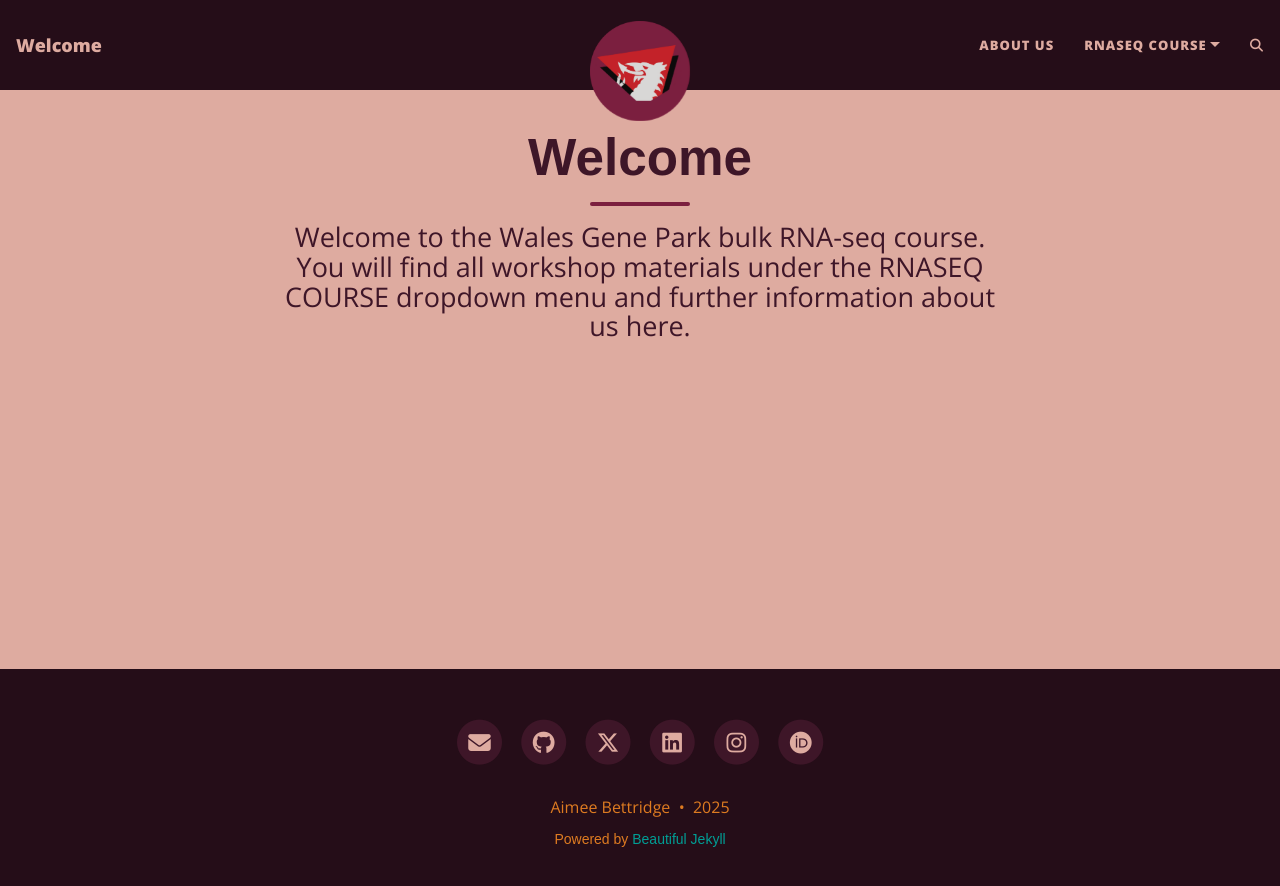
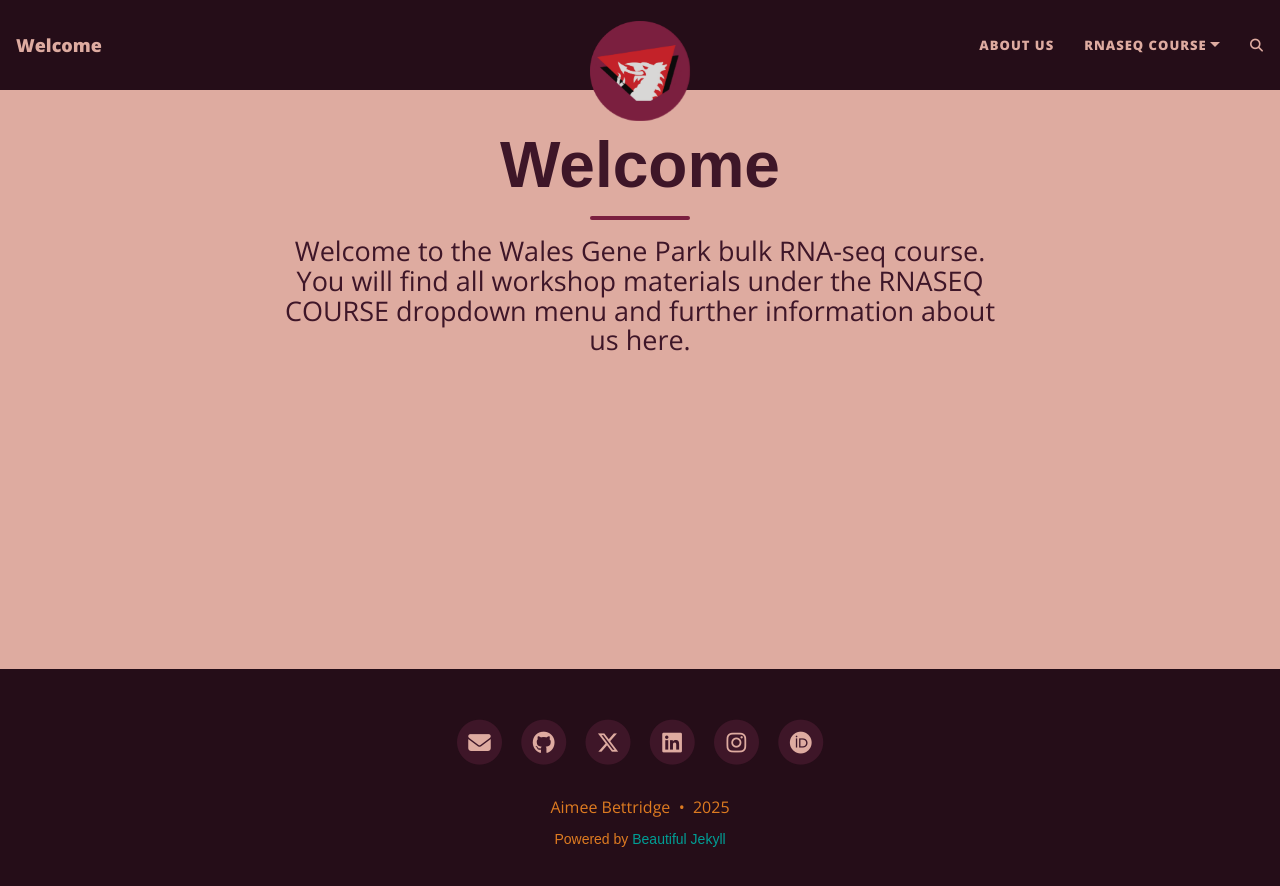
Before and after one commit to abettr/abettr.github.io, a Jekyll site: the page built from index.html, in a window 1280 px wide. Shown: the top 886 px of the page. Built offline with Jekyll 4.4.1, drawn with Linux system fonts in a browser that asks for light colours; the list of posts is cut into pages by our own code; comment, search, counter and statistics services are not loaded.

Commit message:
Testing intro page header size3

```diff
--- a/assets/css/beautifuljekyll.css
+++ b/assets/css/beautifuljekyll.css
@@ -774,7 +774,7 @@ nav.top-nav-short-permanent ~ header > .intro-header.big-img {
     padding: 9.375rem 0;
   }
   .intro-header .page-heading h1 {
-    font-size: 3.2rem;
+    font-size: 4rem;
   }
   .intro-header .post-heading h1 {
     font-size: 3.125rem;
```
